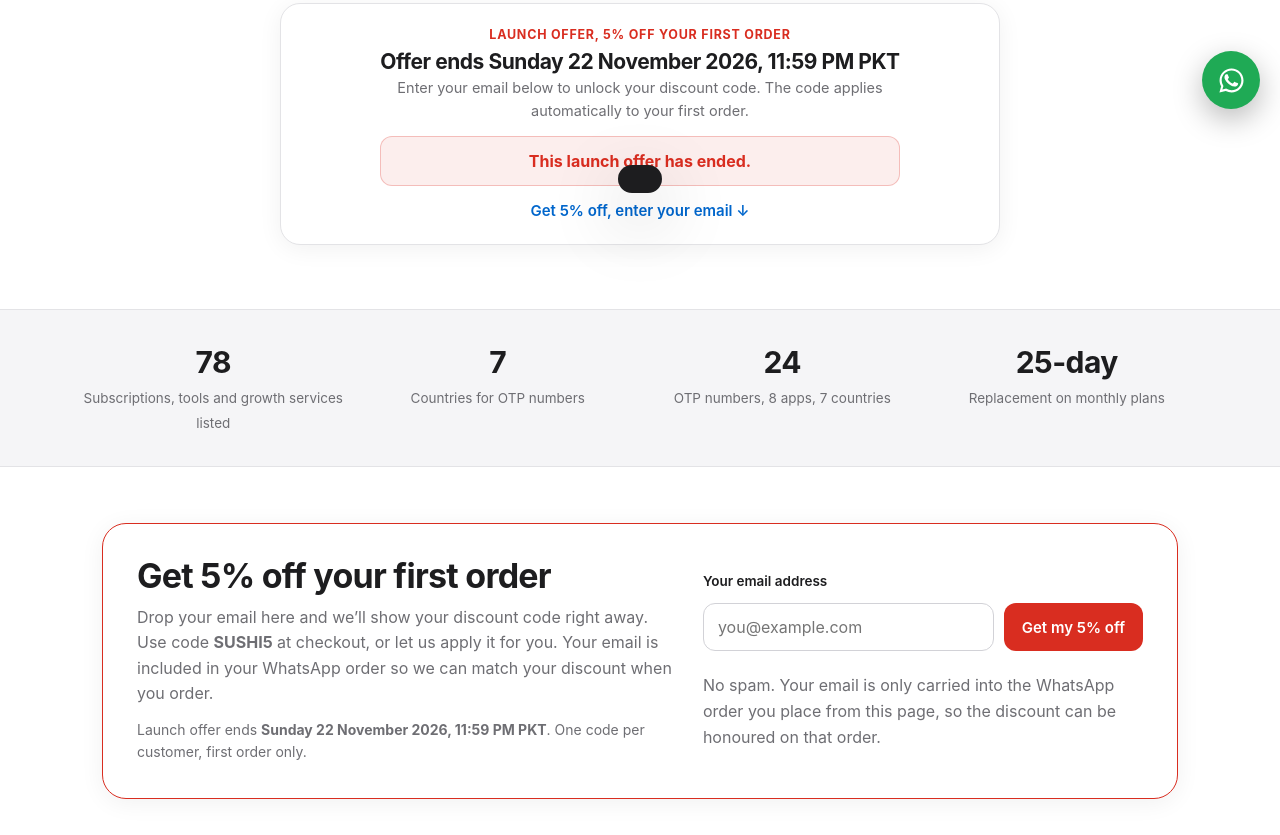
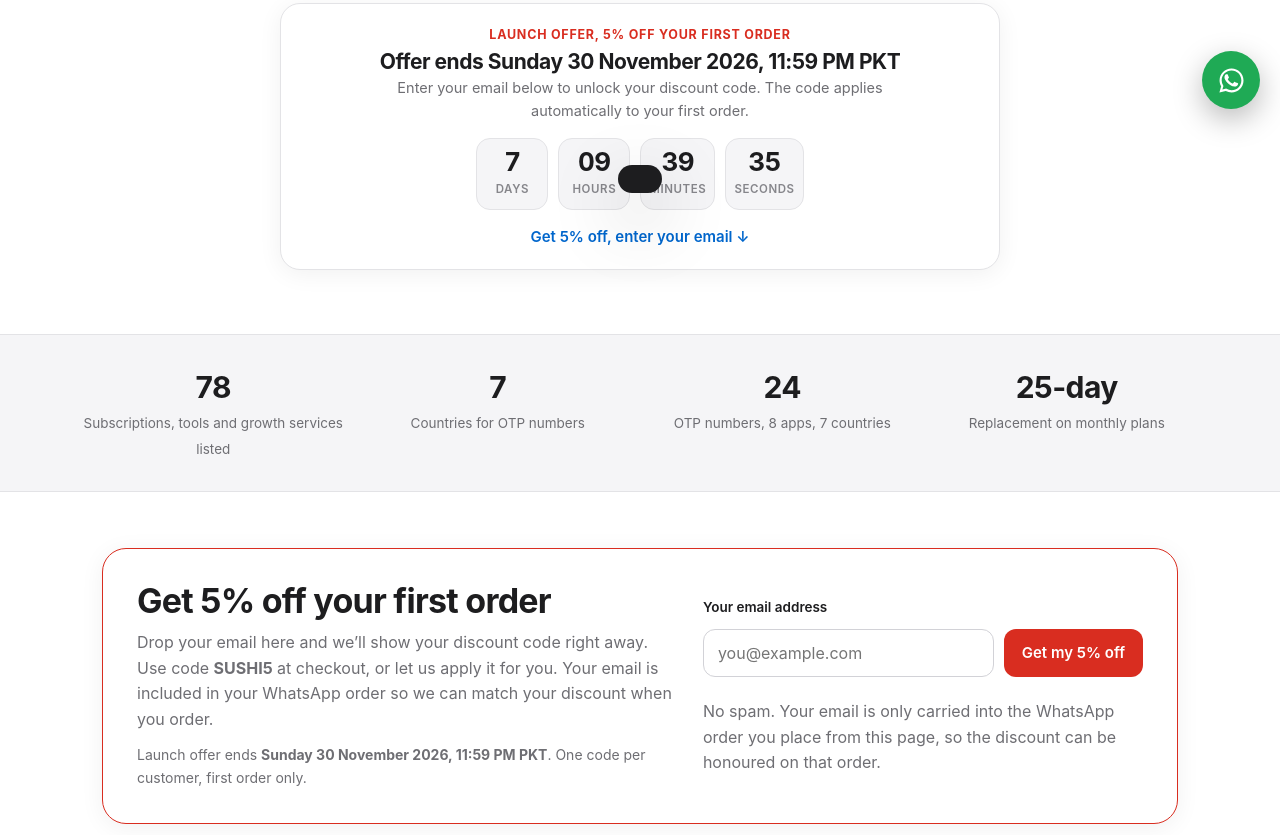
Before and after one commit to HusnainAyyub/sushi-cafe, a plain HTML site: page index.html in a window 1280 px wide. Shown: the part 671-1506 px from the top of the page. Drawn offline with Linux system fonts and the light colour scheme.

Commit message:
extend SUSHI5 launch offer to 30 Nov 2026

```diff
--- a/index.html
+++ b/index.html
@@ -485,7 +485,7 @@ html[data-theme="dark"] .badge.failed{color:#fca5a5;background:#450a0a}
     </div>
     <div class="offer-strip" id="heroOffer">
       <div class="offer-kicker">Launch offer, 5% off your first order</div>
-      <h2>Offer ends Sunday 22 November 2026, 11:59 PM PKT</h2>
+      <h2>Offer ends Sunday 30 November 2026, 11:59 PM PKT</h2>
       <p>Enter your email below to unlock your discount code. The code applies automatically to your first order.</p>
       <div class="count-grid countdown-grid" data-countdown aria-live="polite">
         <div class="count-cell"><b data-cd="days">0</b><span>Days</span></div>
@@ -516,7 +516,7 @@ html[data-theme="dark"] .badge.failed{color:#fca5a5;background:#450a0a}
       <div>
         <h2>Get 5% off your first order</h2>
         <p>Drop your email here and we’ll show your discount code right away. Use code <b>SUSHI5</b> at checkout, or let us apply it for you. Your email is included in your WhatsApp order so we can match your discount when you order.</p>
-        <p style="font-size:14px;margin-top:12px">Launch offer ends <b>Sunday 22 November 2026, 11:59 PM PKT</b>. One code per customer, first order only.</p>
+        <p style="font-size:14px;margin-top:12px">Launch offer ends <b>Sunday 30 November 2026, 11:59 PM PKT</b>. One code per customer, first order only.</p>
       </div>
       <div>
         <form class="discount-form" id="discountForm" novalidate>
@@ -731,7 +731,7 @@ html[data-theme="dark"] .badge.failed{color:#fca5a5;background:#450a0a}
     <div class="offer-strip pay-countdown" style="margin:0 auto 26px;max-width:760px">
       <div class="offer-kicker">Launch offer, 5% off with SUSHI5</div>
       <h3>Time left to order with 5% off</h3>
-      <p>Ends Sunday 22 November 2026, 11:59 PM PKT. Enter your email above or use code SUSHI5 in the order window.</p>
+      <p>Ends Sunday 30 November 2026, 11:59 PM PKT. Enter your email above or use code SUSHI5 in the order window.</p>
       <div class="count-grid countdown-grid" data-countdown aria-live="polite">
         <div class="count-cell"><b data-cd="days">0</b><span>Days</span></div>
         <div class="count-cell"><b data-cd="hours">0</b><span>Hours</span></div>
@@ -1560,7 +1560,7 @@ document.querySelectorAll("[data-rent]").forEach(function(btn){
 });
 
 /* ---------------- Launch countdown ---------------- */
-var OFFER_END = new Date("2026-11-22T23:59:00+05:00").getTime();
+var OFFER_END = new Date("2026-11-30T23:59:00+05:00").getTime();
 function pad2(n){ return (n < 10 ? "0" : "") + n; }
 function updateCountdowns(){
   var diff = OFFER_END - Date.now();
```
